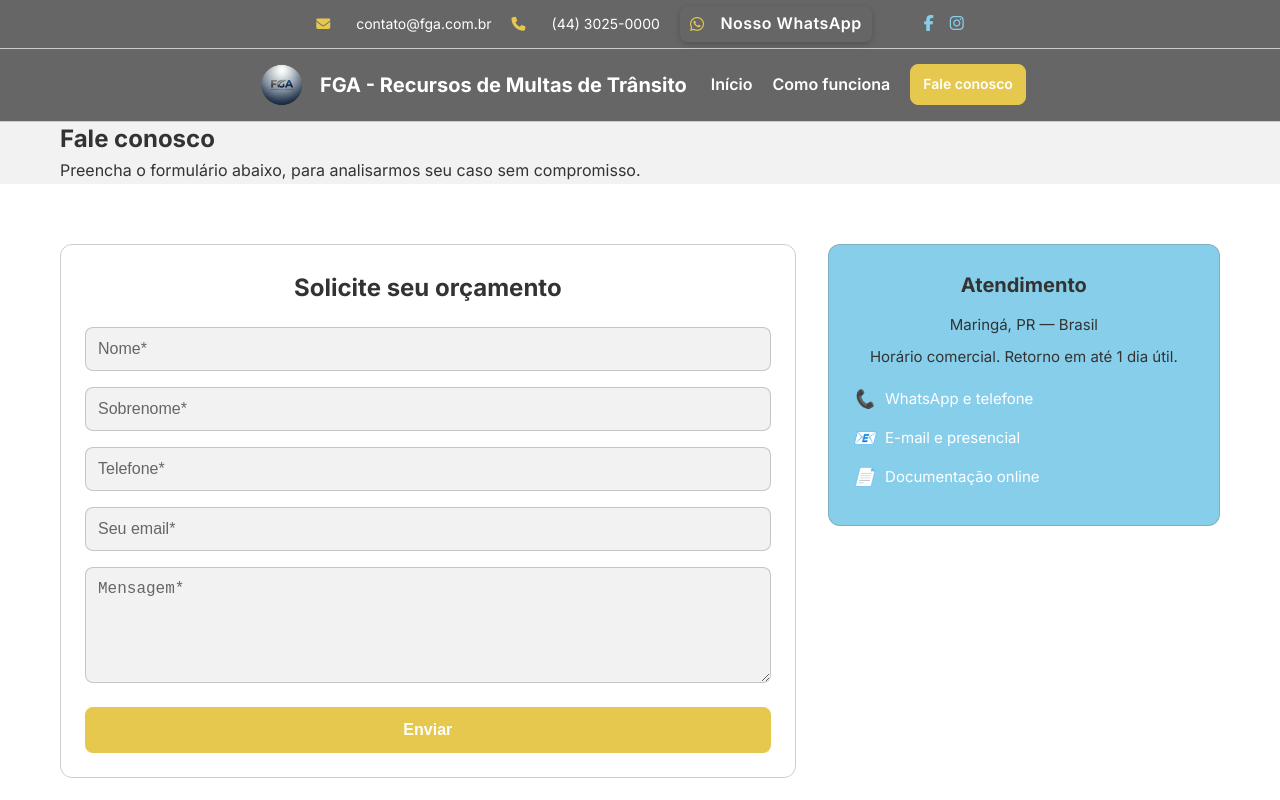
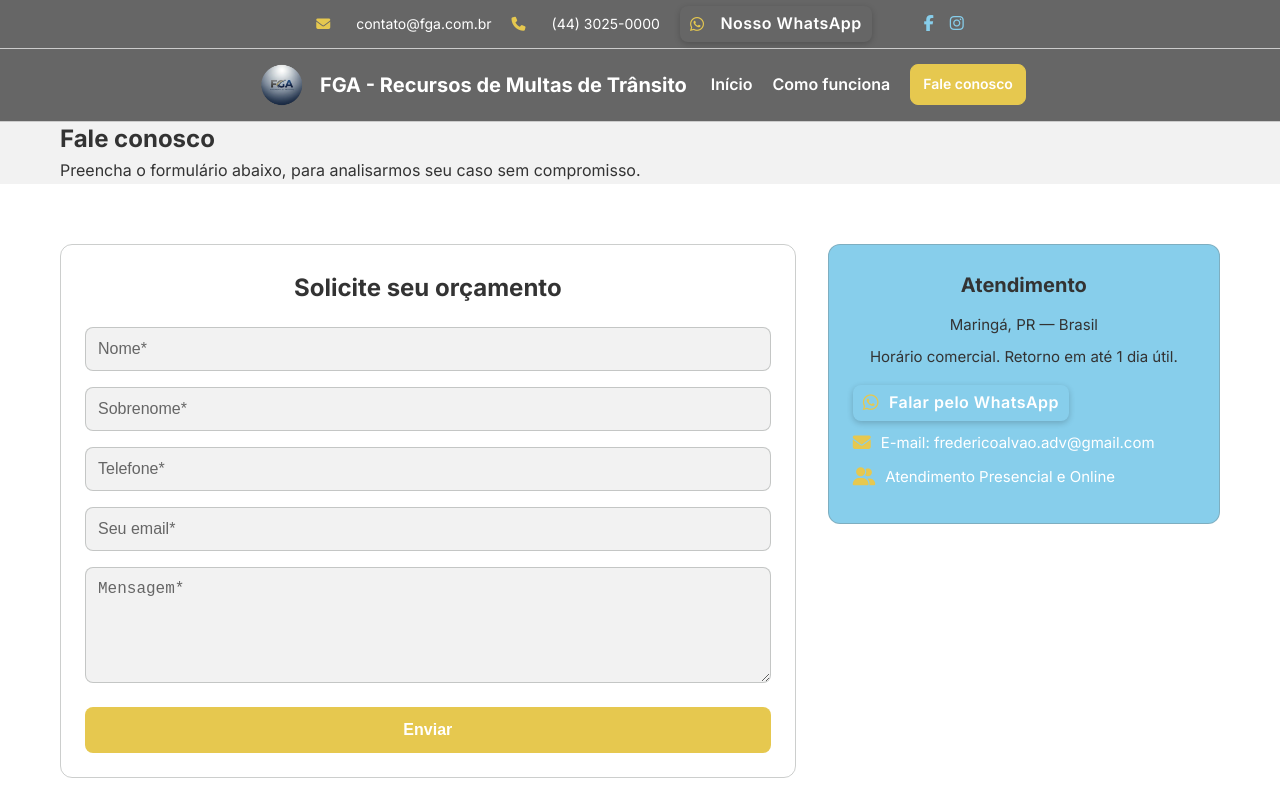
Before and after one commit to RerissonHRS/FGA-Solucoes-em-Transito, a plain HTML site: page orcamento.html in a window 1280 px wide. Shown: the top 800 px of the page. Drawn offline with Linux system fonts and the light colour scheme.

Commit message:
Atualização do site

```diff
--- a/orcamento.html
+++ b/orcamento.html
@@ -112,9 +112,20 @@
             <p>Horário comercial. Retorno em até 1 dia útil.</p>
 
             <ul class="list-check">
-              <li><i>📞</i> WhatsApp e telefone</li>
-              <li><i>📧</i> E-mail e presencial</li>
-              <li><i>📄</i> Documentação online</li>
+              <li>
+                <a href="https://wa.me/554498219161" target="_blank" class="whatsapp-link">
+                  <i class="fab fa-whatsapp"></i>
+                  <span>Falar pelo WhatsApp</span>
+                </a>
+              </li>
+              <li>
+                <i class="fas fa-envelope"></i>
+                E-mail: fredericoalvao.adv@gmail.com
+              </li>
+              <li>
+                <i class="fas fa-user-friends"></i>
+                Atendimento Presencial e Online
+              </li>
             </ul>
           </aside>
         </div>
```
